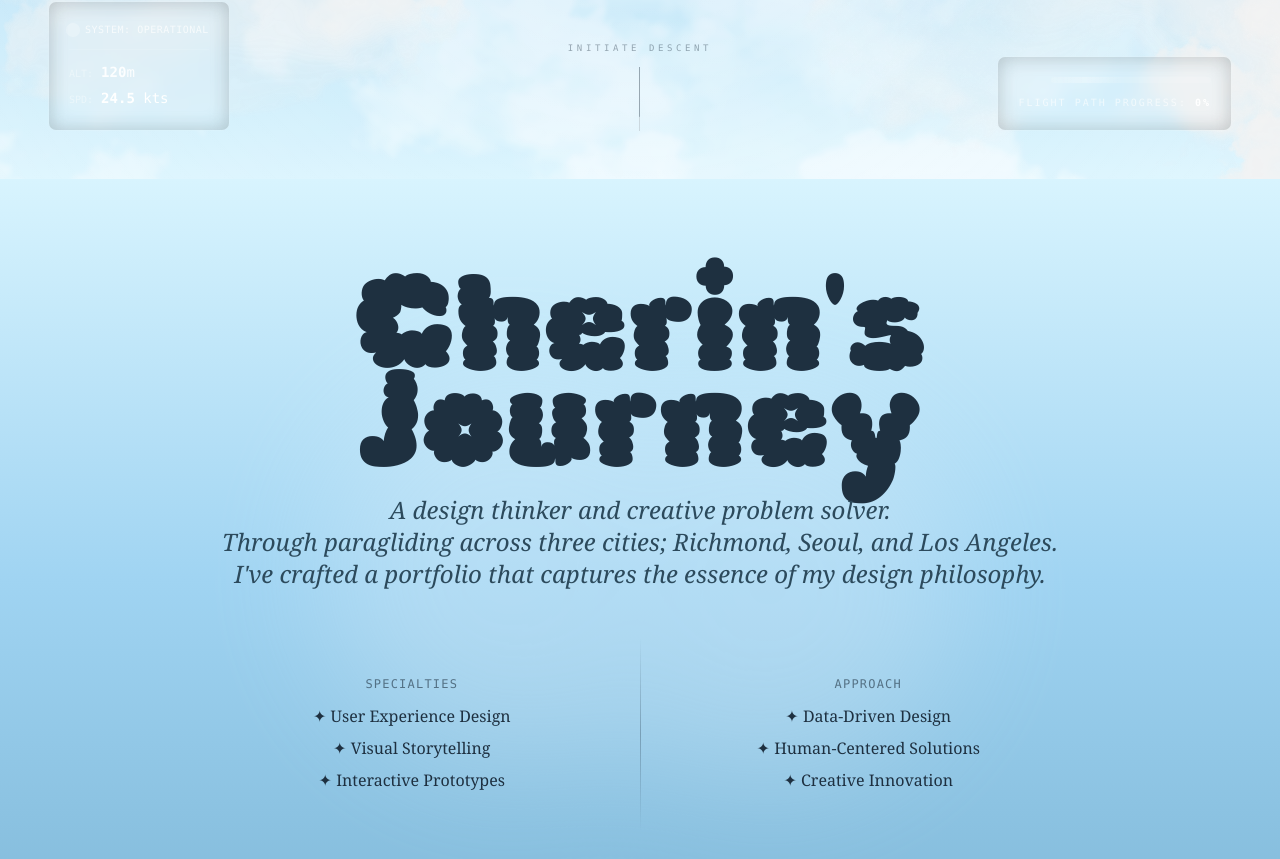
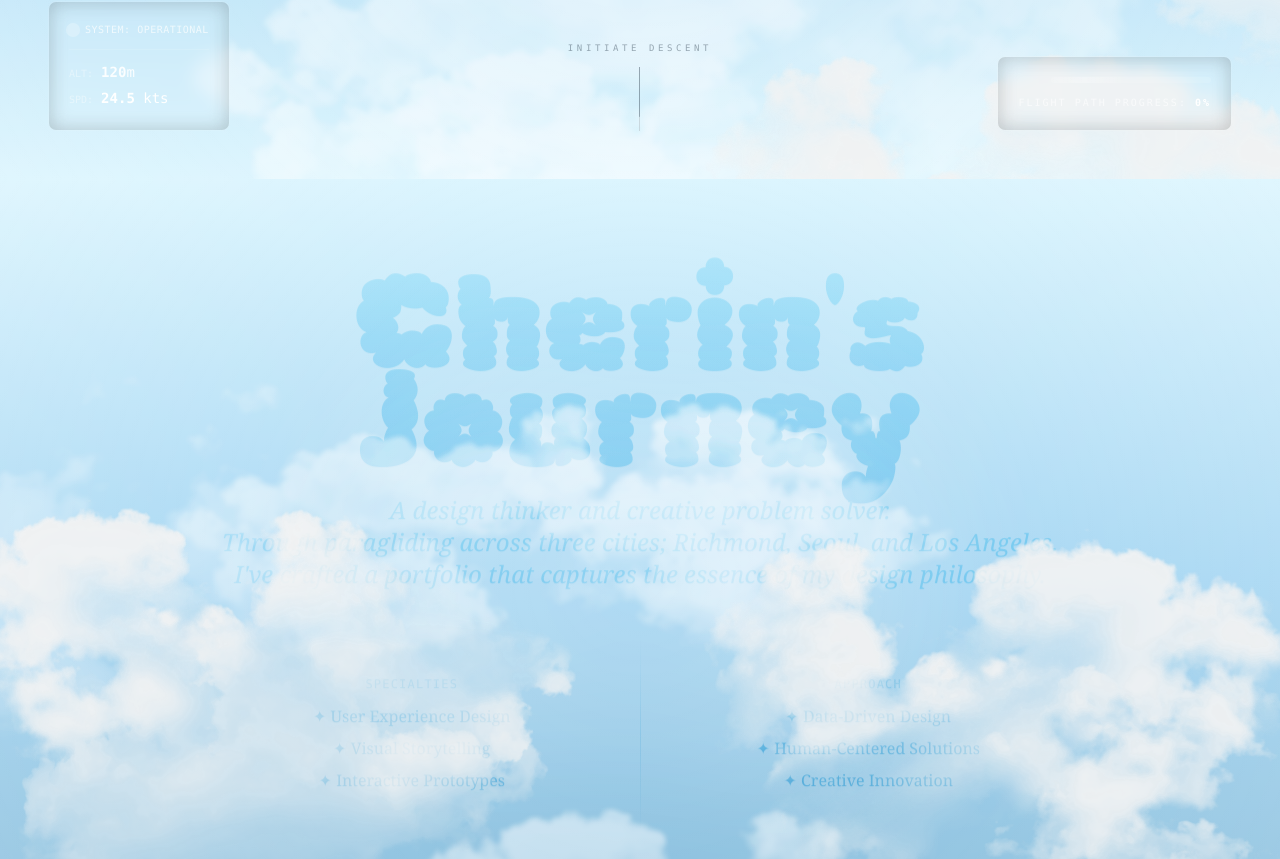
Before and after one commit to cherin0115/Portfolio2026, a React (Vite) app: page / in a window 1280 px wide. Shown: the part 621-1480 px from the top of the page. Built offline with nearby package versions, Linux system fonts and the light colour scheme.

Commit message:
Add cloud animations to Introduction section

```diff
--- a/components/Introduction.tsx
+++ b/components/Introduction.tsx
@@ -1,8 +1,17 @@
 import React, { useEffect, useRef } from 'react';
 import gsap from 'gsap';
 
+import cloud1 from '../assets/Realistic Clouds Overlay 1.png';
+import cloud2 from '../assets/Realistic Clouds Overlay 2.png';
+import cloud3 from '../assets/Realistic Clouds Overlay 3.png';
+import cloud4 from '../assets/Realistic Clouds Overlay 4.png';
+
+const CLOUD_ASSETS = [cloud1, cloud2, cloud3, cloud4];
+
 const Introduction: React.FC = () => {
   const textRef = useRef<HTMLDivElement>(null);
+  const bgCloudsRef = useRef<HTMLDivElement>(null);
+  const fgCloudsRef = useRef<HTMLDivElement>(null);
 
   useEffect(() => {
     // Floating animation for intro text
@@ -13,10 +22,91 @@ const Introduction: React.FC = () => {
       yoyo: true,
       ease: 'sine.inOut'
     });
+
+    // Animate background clouds (Slow & Deep)
+    const bgClouds = bgCloudsRef.current?.children;
+    if (bgClouds) {
+      Array.from(bgClouds).forEach((cloud, i) => {
+        gsap.to(cloud, {
+          x: '120vw',
+          duration: 40 + i * 15,
+          repeat: -1,
+          ease: 'none',
+          delay: -i * 10
+        });
+        // Subtle drift
+        gsap.to(cloud, {
+          y: '+=30',
+          duration: 3 + i,
+          repeat: -1,
+          yoyo: true,
+          ease: 'sine.inOut'
+        });
+      });
+    }
+
+    // Animate foreground clouds (Faster & Closer)
+    const fgClouds = fgCloudsRef.current?.children;
+    if (fgClouds) {
+      Array.from(fgClouds).forEach((cloud, i) => {
+        gsap.to(cloud, {
+          x: '140vw',
+          duration: 25 + i * 8,
+          repeat: -1,
+          ease: 'none',
+          delay: -i * 12
+        });
+        gsap.to(cloud, {
+          y: '-=50',
+          duration: 4 + i,
+          repeat: -1,
+          yoyo: true,
+          ease: 'sine.inOut'
+        });
+      });
+    }
   }, []);
 
   return (
     <section className="relative h-screen w-full flex items-center justify-center overflow-hidden bg-gradient-to-b from-[#d8f4fe] via-[#a0d4f2] to-[#7db6d6]">
+
+      {/* BACKGROUND CLOUDS (Behind Text) */}
+      <div ref={bgCloudsRef} className="absolute inset-0 pointer-events-none opacity-60">
+        {[...Array(6)].map((_, i) => (
+          <img
+            key={`bg-${i}`}
+            src={CLOUD_ASSETS[i % CLOUD_ASSETS.length]}
+            alt="cloud"
+            className="absolute select-none pointer-events-none filter blur-[2px]"
+            style={{
+              width: `${400 + Math.random() * 400}px`,
+              top: `${Math.random() * 80}%`,
+              left: '-40vw',
+              opacity: 0.6 + Math.random() * 0.4
+            }}
+          />
+        ))}
+      </div>
+
+      {/* FOREGROUND CLOUDS (In front of Text) */}
+      <div ref={fgCloudsRef} className="absolute inset-0 pointer-events-none z-30">
+        {[...Array(4)].map((_, i) => (
+          <img
+            key={`fg-${i}`}
+            src={CLOUD_ASSETS[(i + 2) % CLOUD_ASSETS.length]}
+            alt="cloud"
+            className="absolute select-none pointer-events-none"
+            style={{
+              width: `${600 + Math.random() * 400}px`,
+              top: `${10 + Math.random() * 80}%`,
+              left: '-50vw',
+              opacity: 0.8 + Math.random() * 0.2,
+              filter: 'brightness(1.1) contrast(0.9)'
+            }}
+          />
+        ))}
+      </div>
+
       {/* Decorative background elements */}
       <div className="absolute inset-0 opacity-20 pointer-events-none">
         <div className="absolute top-1/4 left-1/4 w-96 h-96 bg-white rounded-full blur-3xl"></div>
@@ -24,7 +114,7 @@ const Introduction: React.FC = () => {
       </div>
 
       {/* Main content */}
-      <div ref={textRef} className="relative z-10 text-center px-6 max-w-4xl">
+      <div ref={textRef} className="relative z-10 text-center px-6 max-w-4xl mix-blend-overlay">
         <h2 className="colence-font text-5xl md:text-7xl lg:text-8xl text-[#1e3040] mb-8 leading-tight">
           Cherin's Journey
         </h2>
@@ -71,6 +161,15 @@ const Introduction: React.FC = () => {
           font-family: 'Colence', serif;
           font-style: normal;
         }
+        /* Create a soft atmospheric haze */
+        section::after {
+          content: '';
+          position: absolute;
+          inset: 0;
+          background: radial-gradient(circle at center, transparent 0%, rgba(255,255,255,0.2) 100%);
+          pointer-events: none;
+          z-index: 25;
+        }
       `}</style>
     </section>
   );
```
